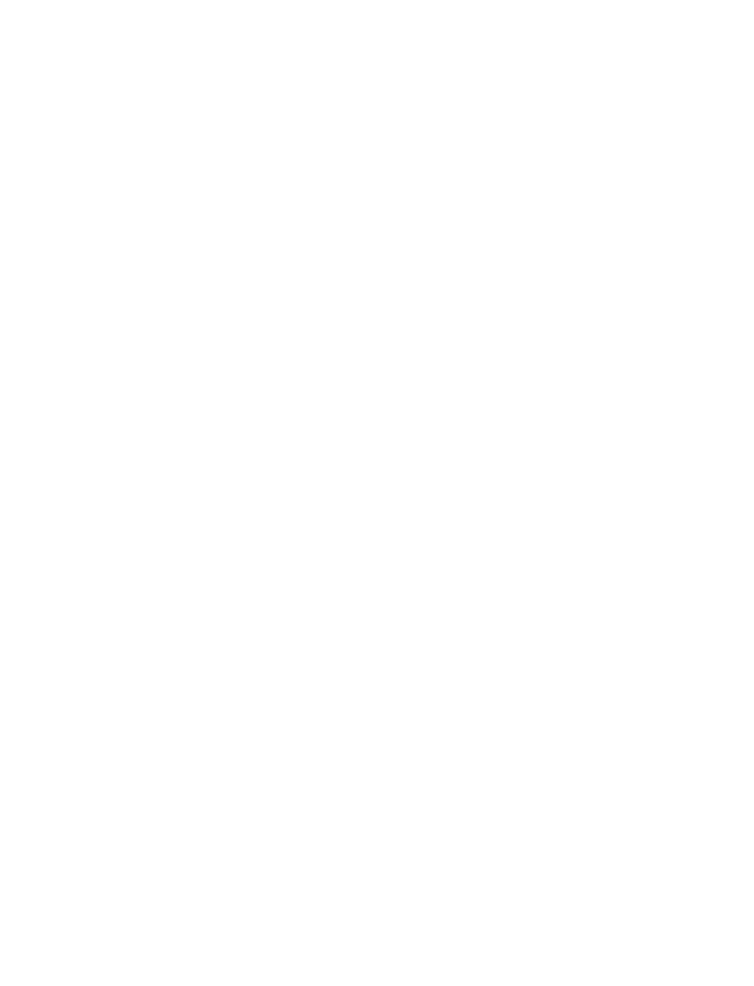
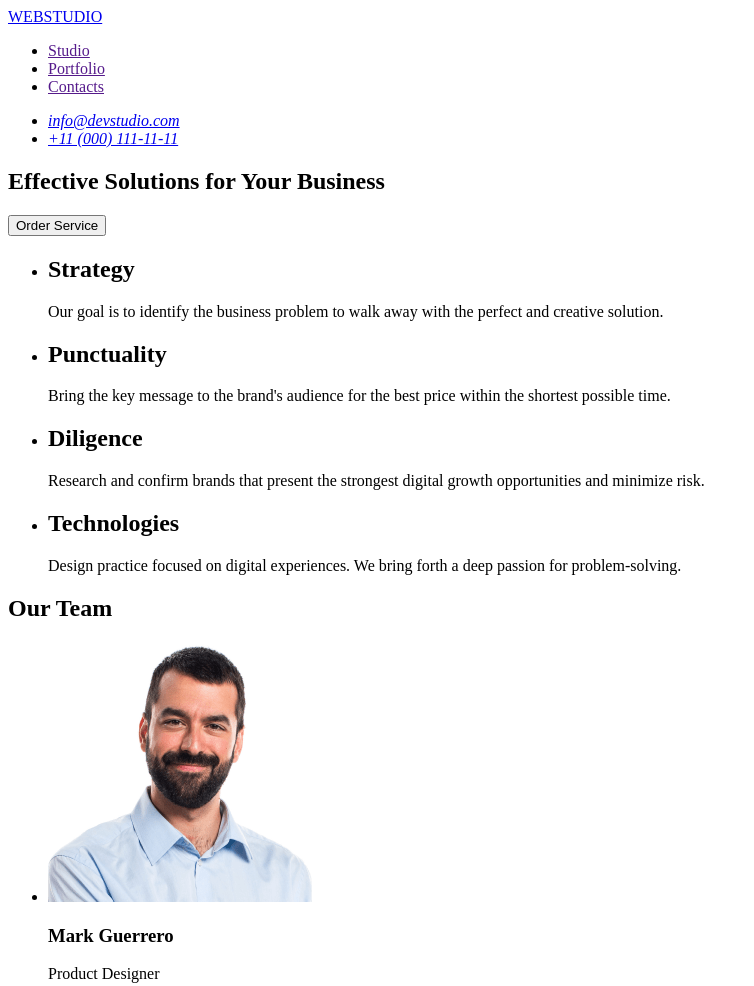
Before and after one commit to Khalus-Volodymyr/goit-markup-hw-01, a plain HTML site: page index.html in a window 1280 px wide. Shown: the top 986 px of the page, without its empty margins (0-754 px from the left). Before the commit the page ends 800 px from the top, so only its background shows below. Drawn offline with Linux system fonts and the light colour scheme.

Commit message:
Completion of Homework #1

```diff
--- a/index.html
+++ b/index.html
@@ -3,9 +3,80 @@
 <head>
     <meta charset="UTF-8">
     <meta name="viewport" content="width=device-width, initial-scale=1.0">
-    <title>Document</title>
+    <title>Web Studio</title>
 </head>
 <body>
-
+    <header>
+        <nav>
+             <a href="/index.html">WEBSTUDIO</a>
+             <ul>
+                 <li><a href="">Studio</a></li>
+                 <li><a href="">Portfolio</a></li>
+                 <li><a href="">Contacts</a></li>
+             </ul>
+        </nav>
+        <address>
+            <ul>
+                <li><a href="mailto:info@devstudio.com">info@devstudio.com</a></li>
+                <li><a href="tel:+110001111111">+11 (000) 111-11-11</a></li>
+            </ul>
+        </address>
+    </header>
+    <main>
+        <section>
+            <h1>Effective Solutions for Your Business</h1>
+            <button type="button">Order Service</button>
+        </section>
+        <section>
+            <ul>
+                <li>
+                    <h2>Strategy</h2>
+                    <p>Our goal is to identify the business
+                    problem to walk away with the perfect and creative solution.</p>
+                </li>
+                <li>
+                    <h2>Punctuality</h2>
+                    <p>Bring the key message to the brand's audience for the best price within the shortest possible time.</p>
+                </li>
+                <li>
+                    <h2>Diligence</h2>
+                    <p>Research and confirm brands that present the strongest digital growth opportunities and minimize risk.</p>
+                </li>
+                <li>
+                    <h2>Technologies</h2>
+                    <p>Design practice focused on digital experiences. We bring forth a deep passion for problem-solving.</p>
+                </li>
+            </ul>
+        </section>
+        <section>
+            <h2>Our Team</h2>
+                <ul>
+                    <li>
+                        <img src="/images/mark-guerreo-min.png" alt="Mark Guerrero, Product Designer" width="264" height="260">
+                        <h3>Mark Guerrero</h3>
+                        <p>Product Designer</p>
+                    </li>
+                    <li>
+                        <img src="/images/tom-ford-min.png" alt="Tom Ford, Frontend Developer" width="264" height="260">
+                        <h3>Tom Ford</h3>
+                        <p>Frontend Developer</p>
+                    </li>
+                    <li>
+                        <img src="/images/camila-garcia-min.png" alt="Camila Garcia, Marketing" width="264" height="260">
+                        <h3>Camila Garcia</h3>
+                        <p>Marketing</p>
+                    </li>
+                    <li>
+                        <img src="/images/daniel-wilson-min.png" alt="Daniel Wilson, UI Designer" width="264" height="260">
+                        <h3>Daniel Wilson</h3>
+                        <p>UI Designer</p>
+                    </li>
+                </ul>
+        </section>
+    </main>
+    <footer>
+        <a href="/index.html">WEBSTUDIO</a>
+        <p>Increase the flow of customers and sales for your business with digital marketing & growth solutions.</p>
+    </footer>
 </body>
 </html>
```
Also changed, not shown: images/camila-garcia-min.png (added), images/daniel-wilson-min.png (added), images/mark-guerreo-min.png (added), images/tom-ford-min.png (added).
